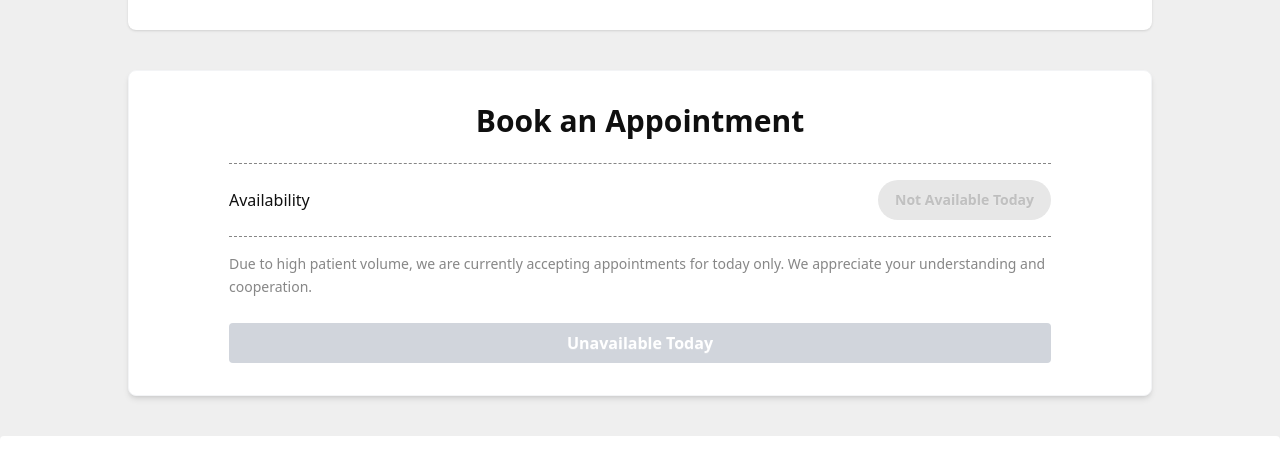
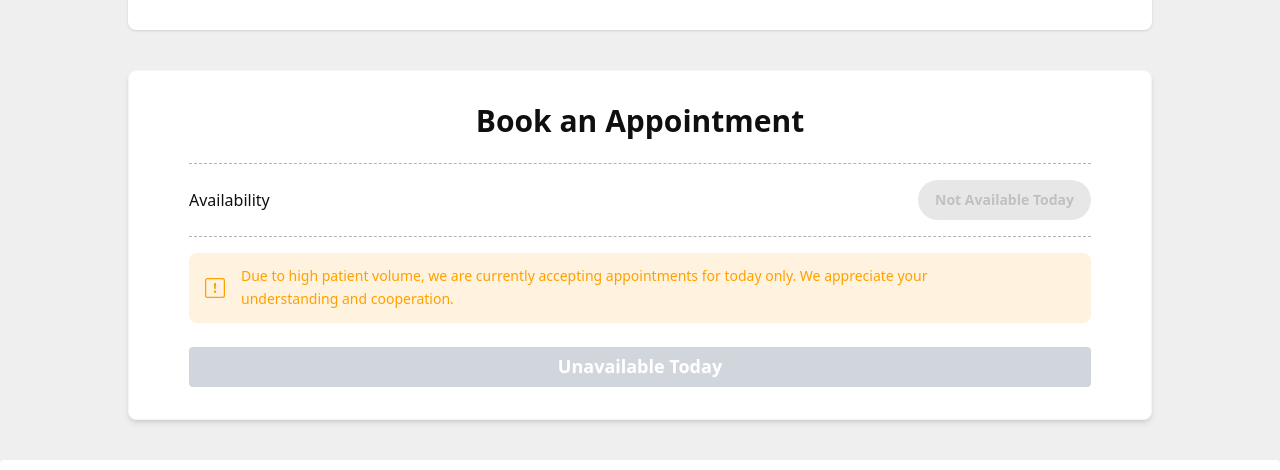
Before and after one commit to TrustfratedIsNotAvailable/BookMyDoc, a React (Vite) app: page /doctors/1 in a window 1280 px wide. Shown: the part 722-1192 px from the top of the page. Built offline with nearby package versions, Linux system fonts and the light colour scheme.

Commit message:
6. Appointment done

```diff
--- /dev/null
+++ b/src/Pages/Bookings/Bookings.jsx
@@ -0,0 +1,49 @@
+import React, { useEffect, useState } from 'react';
+
+const Bookings = () => {
+  const [bookedDoctors, setBookedDoctors] = useState([]);
+
+  useEffect(() => {
+    const storedDoctors = localStorage.getItem("bookedDoctors");
+    if (storedDoctors) {
+      setBookedDoctors(JSON.parse(storedDoctors));
+    }
+  }, []);
+
+  const handleCancel = (indexToRemove) => {
+    const updatedDoctors = bookedDoctors.filter((_, index) => index !== indexToRemove);
+    setBookedDoctors(updatedDoctors);
+    localStorage.setItem("bookedDoctors", JSON.stringify(updatedDoctors));
+  };
+
+  return (
+    <div className="max-w-3xl mx-auto mt-8 px-4">
+      <h1 className="text-2xl font-bold mb-4">My Today Appointments</h1>
+      <p className="mb-6">
+        Our platform connects you with verified, experienced doctors across various specialties — all at your convenience.
+      </p>
+
+      {bookedDoctors.length > 0 ? (
+        bookedDoctors.map((doc, index) => (
+          <div key={index} className="p-6 bg-white shadow-md rounded-lg mb-6">
+            <h2 className="text-xl font-semibold">{doc.name}</h2>
+            <p className="text-gray-600">{doc.speciality}</p>
+            <p className="text-sm text-gray-500">Reg No: {doc.registration_number}</p>
+            <p className="text-sm text-gray-500">Working at: {doc.working_at}</p>
+            <p className="text-sm text-blue-600 font-bold mt-2">Fee: Taka {doc.fee}</p>
+            <button
+              onClick={() => handleCancel(index)}
+              className="mt-4 px-4 py-2 bg-red-500 text-white rounded hover:bg-red-600"
+            >
+              Cancel Appointment
+            </button>
+          </div>
+        ))
+      ) : (
+        <p className="text-gray-500">No appointments booked yet.</p>
+      )}
+    </div>
+  );
+};
+
+export default Bookings;
--- a/src/Pages/ViewDetails/ViewDetails.jsx
+++ b/src/Pages/ViewDetails/ViewDetails.jsx
@@ -1,13 +1,12 @@
 import React from 'react';
 import { PiTrademarkRegisteredLight } from 'react-icons/pi';
-import { useLoaderData, useParams } from 'react-router';
+import { BsExclamationSquare } from "react-icons/bs";
+import { NavLink, useLoaderData,useParams } from 'react-router';
 
 const ViewDetails = () => {
-
-
-    const data = useLoaderData()
-    const { id } = useParams()
-    const singleDoctor = data.find(doc => doc.id === parseInt(id))
+  const data = useLoaderData();
+  const { id } = useParams();
+  const singleDoctor = data.find(doc => doc.id === parseInt(id));
 
   const {
     name,
@@ -25,28 +24,17 @@ const ViewDetails = () => {
 
   return (
     <>
-            {/* <div className='bg-white md:max-w-[80%] mx-auto my-8 px-[100px] py-[24px] rounded-lg'>
-                <h1 className='text-[32px] text-[#0F0F0F] font-extrabold text-center mb-6'>Doctor’s Profile Details</h1>
-                <p className="leading-7 px-6  text-[#0F0F0F80] md:text-center">
-                    <span className="font-semibold text-[#0F0F0F90]">{name}</span> is a skilled medical professional known for delivering high-quality care.
-                    Discover their qualifications, experience, specialties, and availability to make an informed decision about your healthcare.
-                </p>
-            </div> */}
       <div className="bg-white max-w-[95%] md:max-w-[80%] mx-auto my-6 md:my-10 px-4 sm:px-6 md:px-10 lg:px-[100px] py-6 md:py-8 rounded-lg">
         <h1 className="text-2xl sm:text-3xl md:text-[32px] text-[#0F0F0F] font-extrabold text-center mb-4 md:mb-6">
           Doctor’s Profile Details
         </h1>
-
         <p className="text-base sm:text-lg leading-7 text-[#0F0F0F80] text-center md:px-4 lg:px-10">
           <span className="font-semibold text-[#0F0F0F90]">{name}</span> is a skilled medical professional known for delivering high-quality care.
           Discover their qualifications, experience, specialties, and availability to make an informed decision about your healthcare.
         </p>
       </div>
 
-
-
       <div className="card md:card-side bg-white shadow-sm max-w-[95%] md:max-w-[80%] md:gap-10 mx-auto p-6 my-6">
-
         <figure className="w-full md:w-1/2 flex justify-center mb-4 md:mb-0">
           <img
             src={image}
@@ -55,19 +43,17 @@ const ViewDetails = () => {
           />
         </figure>
 
-
         <div className="card-body w-full md:w-1/2">
           <h2 className="card-title text-2xl">{name}</h2>
           <p className="text-[#0F0F0F80] font-medium">{education}</p>
           <p className="text-[#0F0F0F80]">{speciality}</p>
           <p className="text-[#0F0F0F] font-semibold mt-2">Working at:</p>
-    <p className='text-[#0F0F0F]'>{working_at}</p>
+          <p className="text-[#0F0F0F]">{working_at}</p>
 
           <div className="flex items-center gap-2 mt-2 text-[#0F0F0F80]">
             <PiTrademarkRegisteredLight size={20} />
             <p>Reg No: {registration_number}</p>
           </div>
-
 
           <div className="mt-3 md:flex md:items-center">
             <p className="font-semibold text-[#0F0F0F]">Availability</p>
@@ -84,28 +70,23 @@ const ViewDetails = () => {
           </div>
 
           <p className="mt-4">
-      <span className='text-[#0F0F0F] font-semibold'>Consultation Fee:</span>{" "}
+            <span className="text-[#0F0F0F] font-semibold">Consultation Fee:</span>{" "}
             <span className="text-[#176AE5] font-extrabold">Taka: {fee}</span>{" "}
             <span className="text-[#0F0F0F80]">(incl. VAT)</span>
             <span className="text-[#176AE5]"> per consultation</span>
           </p>
-
         </div>
       </div>
 
-
-<div className="bg-white max-w-[95%] md:max-w-[80%] mx-auto my-6 md:my-10 px-4 sm:px-6 md:px-10 lg:px-[100px] py-6 md:py-8 rounded-lg shadow-md border border-gray-100">
-
+      <div className="bg-white max-w-[95%] md:max-w-[80%] mx-auto my-6 md:my-10 px-4 sm:px-6 md:px-10 lg:px-[60px] py-6 md:py-8 rounded-lg shadow-md border border-gray-100">
         <h1 className="text-2xl md:text-3xl font-bold text-[#0F0F0F] text-center mb-6">
           Book an Appointment
         </h1>
 
-  <hr className="mb-4 border-dashed text-[#0F0F0F80]" />
+        <hr className="mb-4 border-dashed text-[#0F0F0F50]" />
 
         <div className="flex flex-col sm:flex-row justify-between items-center mb-4 gap-3 sm:gap-0">
-    <p className="text-[#0F0F0F] text-base font-medium">
-      Availability
-    </p>
+          <p className="text-[#0F0F0F] text-base font-medium">Availability</p>
           <button
             className={`btn text-sm px-4 py-1 rounded-full ${
               isAvailableToday ? "btn-outline btn-success bg-[#09982F20]" : "btn-outline btn-error"
@@ -116,27 +97,44 @@ const ViewDetails = () => {
           </button>
         </div>
 
-  <hr className="mb-4 border-dashed text-[#0F0F0F80]" />
+        <hr className="mb-4 border-dashed text-[#0F0F0F50]" />
 
-  <div className="mb-6">
-    <p className="text-sm text-[#0F0F0F80] leading-relaxed">
+        <div className="mb-6 bg-[#FFA00020] text-[#FFA000] px-4 py-3 rounded-lg flex items-start sm:items-center gap-3 sm:gap-4 flex-col sm:flex-row">
+          <BsExclamationSquare className="text-xl shrink-0" />
+          <p className="text-sm leading-relaxed text-[#FFA000] max-w-full sm:max-w-[90%]">
             Due to high patient volume, we are currently accepting appointments for today only.
             We appreciate your understanding and cooperation.
           </p>
         </div>
 
-  <button
+        <NavLink
+          to={isAvailableToday ? "/appointment" : "#"}
+          onClick={(e) => {
+            if (!isAvailableToday) {
+              e.preventDefault();
+            } else {
+              // Get existing bookings from localStorage
+              const existing = JSON.parse(localStorage.getItem("bookedDoctors")) || [];
+
+              // Avoid duplicates (optional)
+              const alreadyBooked = existing.find(doc => doc.id === singleDoctor.id);
+              if (!alreadyBooked) {
+                existing.push(singleDoctor);
+                localStorage.setItem("bookedDoctors", JSON.stringify(existing));
+              }
+            }
+          }}
+
           className={`btn text-white w-full px-6 py-3 font-semibold text-base ${
-      isAvailableToday ? "btn-primary" : "btn-disabled bg-gray-300 text-gray-600 cursor-not-allowed"
+            isAvailableToday
+              ? "btn-primary"
+              : "btn-disabled bg-gray-300 text-gray-600 cursor-not-allowed"
           }`}
           disabled={!isAvailableToday}
         >
           {isAvailableToday ? "Book Appointment Now" : "Unavailable Today"}
-  </button>
+        </NavLink>
       </div>
-
-
-
     </>
   );
 };
--- a/src/routes/routes.jsx
+++ b/src/routes/routes.jsx
@@ -8,6 +8,7 @@ import Blogs from "../Pages/Blogs/Blogs";
 import ContactUs from "../Pages/ContactUs/ContactUs";
 import ErrorPage from "../Pages/ErrorPage/ErrorPage";
 import ViewDetails from "../Pages/ViewDetails/ViewDetails";
+import Bookings from "../Pages/Bookings/Bookings";
 
 
 const router = createBrowserRouter([
@@ -38,6 +39,10 @@ const router = createBrowserRouter([
         path:'doctors/:id',
         loader: ()=>fetch('/Doctors.json'),
         Component: ViewDetails
+      },
+      {
+        path:'appointment',
+        Component: Bookings
       }
     ]
   }
```
Lines whose indentation alone changed are shown as unchanged.
